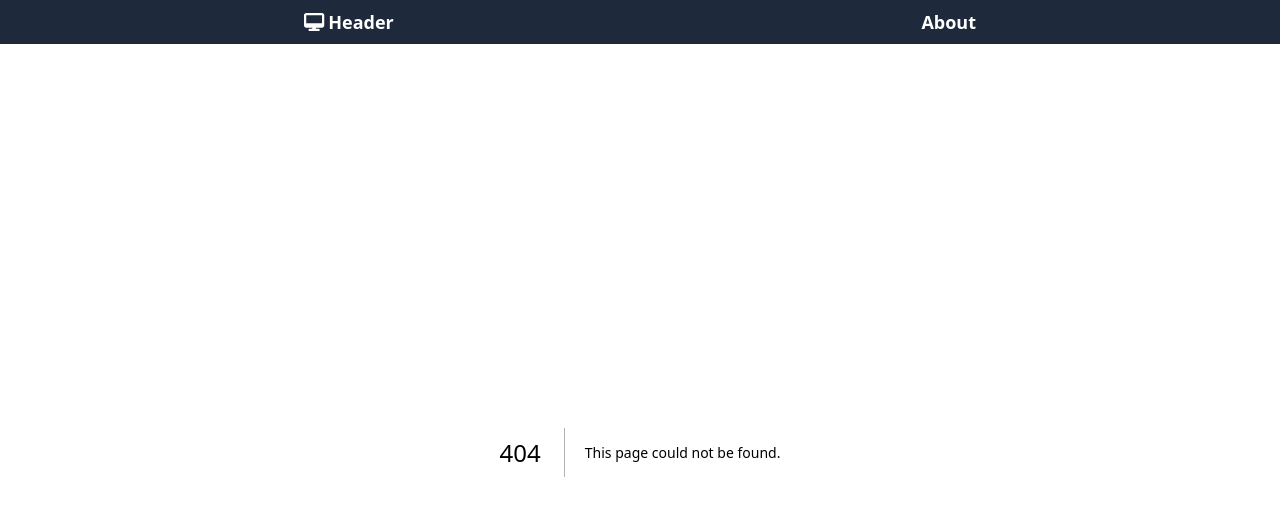
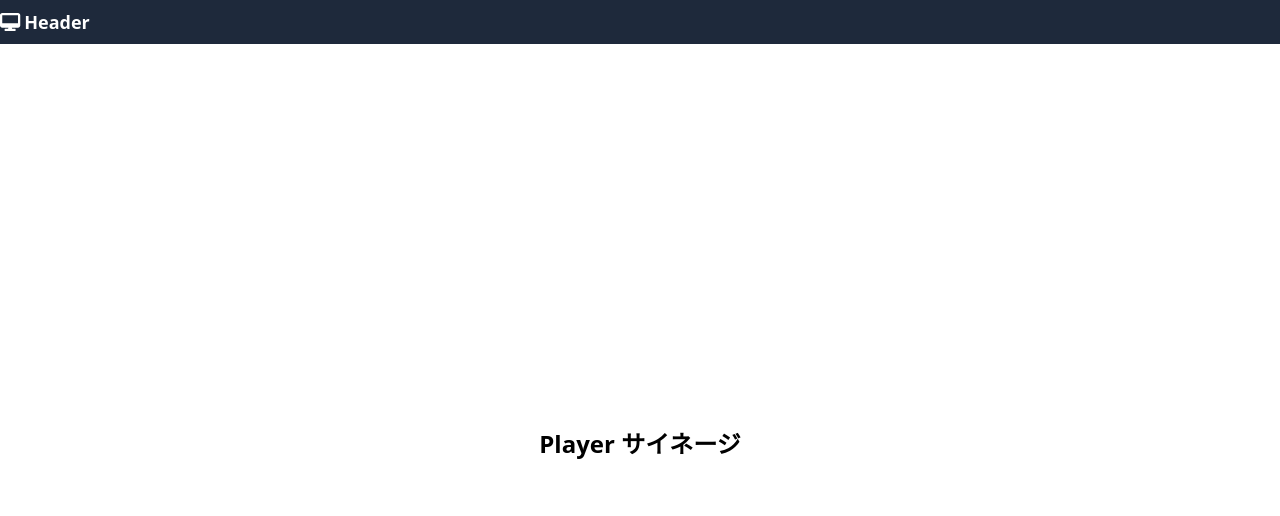
Before and after one commit to ai10pro/digital-signage-app, a Next.js app: page /player in a window 1280 px wide. Before the commit this address had no page. Shown: the top 516 px of the page. Built offline with nearby package versions, Linux system fonts and the light colour scheme.

Commit message:
playerページのみlayoutのスタイルを崩した

```diff
--- a/src/app/_components/Header.tsx
+++ b/src/app/_components/Header.tsx
@@ -3,13 +3,18 @@ import { twMerge } from "tailwind-merge";
 import { FontAwesomeIcon } from "@fortawesome/react-fontawesome";
 import { faDesktop } from "@fortawesome/free-solid-svg-icons";
 
+import { usePathname } from "next/navigation";
+
 const Header: React.FC = () => {
+  const pathname = usePathname();
+  const isPlayerPage = pathname.startsWith("/player");
+
   return (
     <header>
       <div className="bg-slate-800 py-2">
         <div
           className={twMerge(
-            "mx-4 max-w-2xl md:mx-auto",
+            isPlayerPage ? "mx-auto w-full" : "mx-4 max-w-2xl md:mx-auto",
             "flex items-center justify-between",
             "text-lg font-bold text-white"
           )}
@@ -18,7 +23,7 @@ const Header: React.FC = () => {
             <FontAwesomeIcon icon={faDesktop} className="mr-1" />
             Header
           </div>
-          <div>About</div>
+          {!isPlayerPage && <div className="text-sm text-gray-300">About</div>}
         </div>
       </div>
     </header>
--- a/src/app/layout.tsx
+++ b/src/app/layout.tsx
@@ -1,4 +1,5 @@
-import type { Metadata } from "next";
+"use client";
+
 import "./globals.css";
 
 import "@fortawesome/fontawesome-svg-core/styles.css";
@@ -6,11 +7,8 @@ import { config } from "@fortawesome/fontawesome-svg-core";
 config.autoAddCss = false;
 
 import Header from "@/app/_components/Header";
-
-export const metadata: Metadata = {
-  title: "NextBlogApp",
-  description: "Built to learn Next.js and modern web development.",
-};
+import { usePathname } from "next/navigation";
+import { twMerge } from "tailwind-merge";
 
 type Props = {
   children: React.ReactNode;
@@ -18,11 +16,21 @@ type Props = {
 
 const RootLayout: React.FC<Props> = (props) => {
   const { children } = props;
+  const pathname = usePathname();
+  const isPlayerPage = pathname.startsWith("/player");
+
   return (
     <html lang="ja">
       <body>
         <Header />
-        <div className="mx-4 mt-2 max-w-2xl md:mx-auto">{children}</div>
+        <div
+          className={twMerge(
+            "",
+            isPlayerPage ? "mx-auto w-full" : "mx-4 mt-2 max-w-2xl md:mx-auto"
+          )}
+        >
+          {children}
+        </div>
       </body>
     </html>
   );
--- /dev/null
+++ b/src/app/player/page.tsx
@@ -0,0 +1,18 @@
+// [player]
+// サイネージページ
+// 機能：サイネージの再生、停止、一時停止、次のコンテンツへの遷移
+
+"use client";
+
+import { useRouter } from "next/navigation";
+import { twMerge } from "tailwind-merge";
+
+const Page: React.FC = () => {
+  return (
+    <main className="flex h-screen flex-col items-center justify-center space-y-4">
+      <div className="text-2xl font-bold">Player サイネージ</div>
+    </main>
+  );
+};
+
+export default Page;
```
